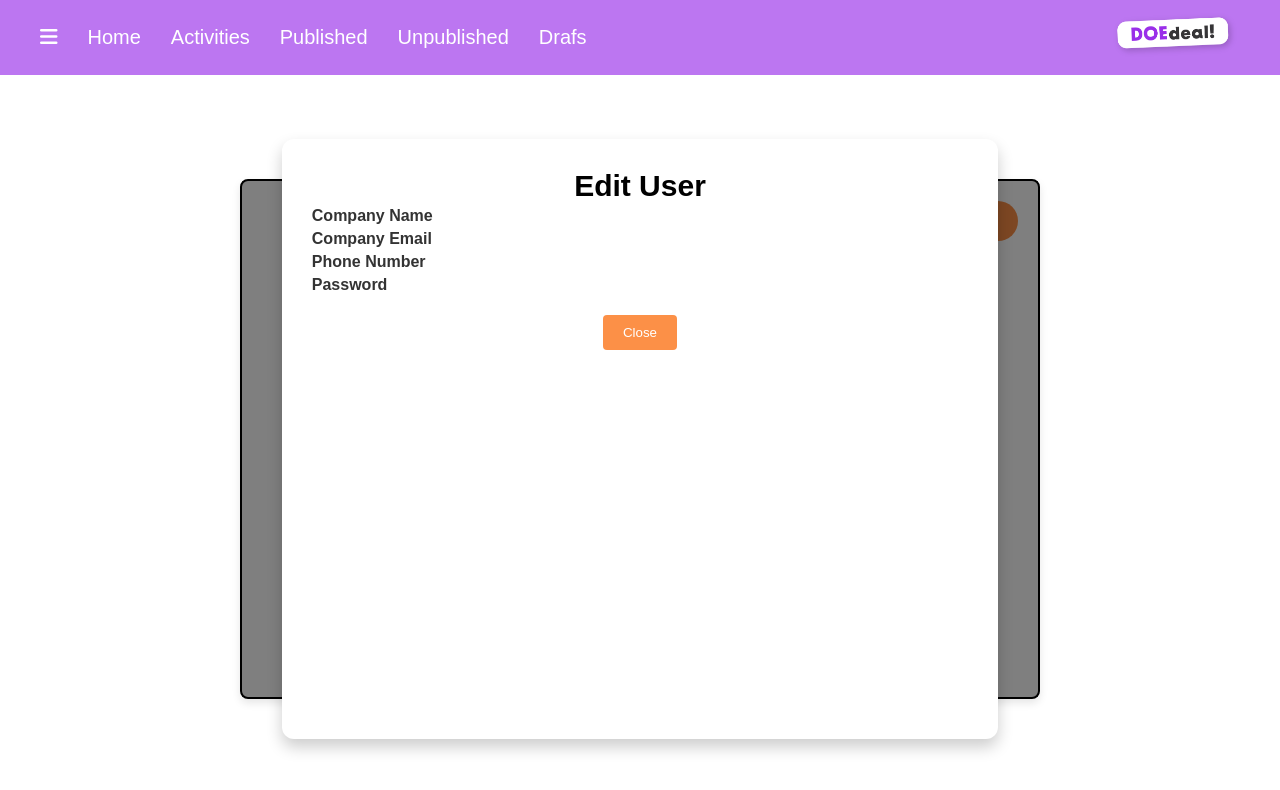
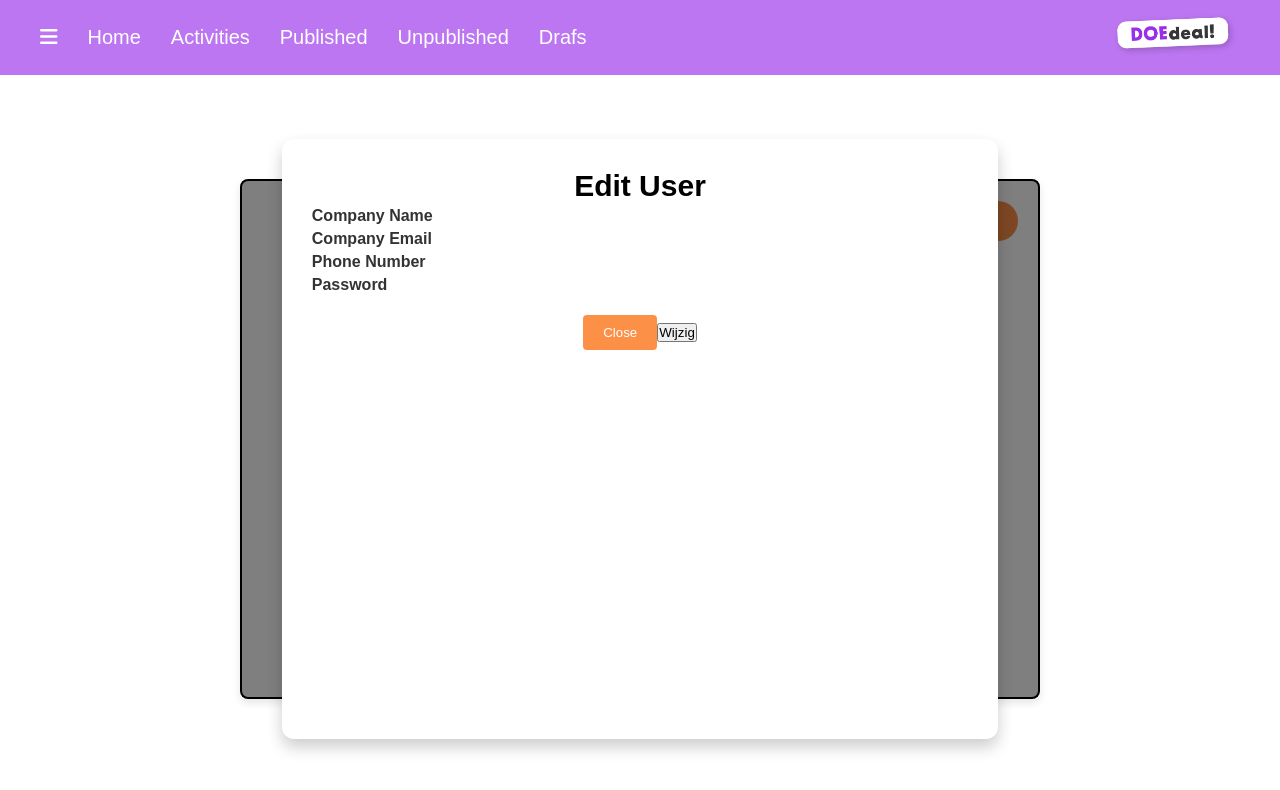
Before and after one commit to DDammers-MA/Business-portal, a Next.js app: page /users in a window 1280 px wide. Both pictures are taken after a click on the icon 918 px from the left and 291 px from the top of the page. Shown: the top 790 px of the page. Built offline with nearby package versions, Linux system fonts and the light colour scheme.

Commit message:
Wijzig knop toegevoegd en settup gemaakt voor logica backend later voor de wijzigingen op te slaan.

```diff
--- a/src/app/users/page.tsx
+++ b/src/app/users/page.tsx
@@ -48,6 +48,12 @@ export default function Search() {
     }));
   };
 
+  const handleSaveChanges = () => {
+    console.log("Wijzigingen opgeslagen:", formData);
+    // Hier komt de back-end logica om de wijzigingen op te slaan
+    closeModal(); // Sluit de modal na het opslaan
+  };
+
   return (
     <div className={styles.container}>
       <div className={styles.header}>
@@ -83,7 +89,7 @@ export default function Search() {
         ))}
       </div>
 
-      {}
+      {/* Modal */}
       <div className={`${styles.modalOverlay} ${isModalOpen ? styles.show : ""}`}>
         <div className={styles.modal}>
           <h2>Edit User</h2>
@@ -121,9 +127,14 @@ export default function Search() {
               className={styles.inputField}
             />
           </form>
-          <button onClick={closeModal} className={styles.closeButton}>
-            Close
-          </button>
+          <div className={styles.modalButtons}>
+            <button onClick={closeModal} className={styles.closeButton}>
+              Close
+            </button>
+            <button onClick={handleSaveChanges} className={styles.saveButton}>
+              Wijzig
+            </button>
+          </div>
         </div>
       </div>
     </div>
```
